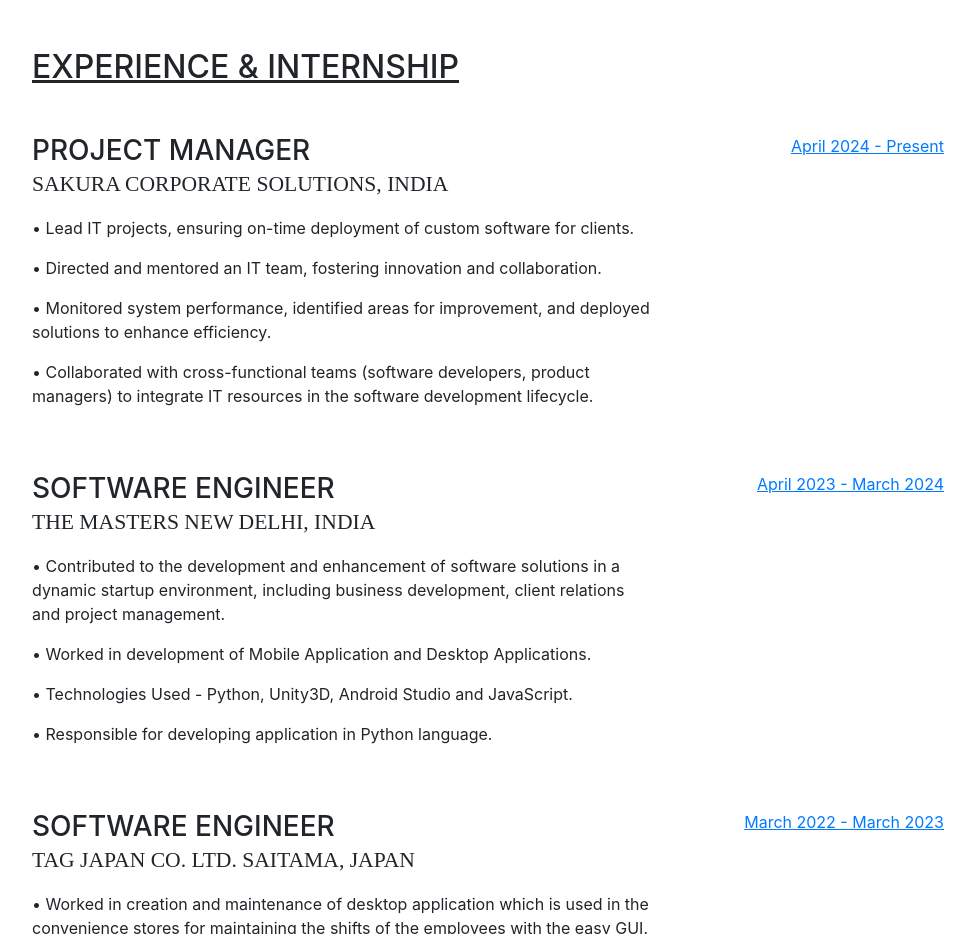
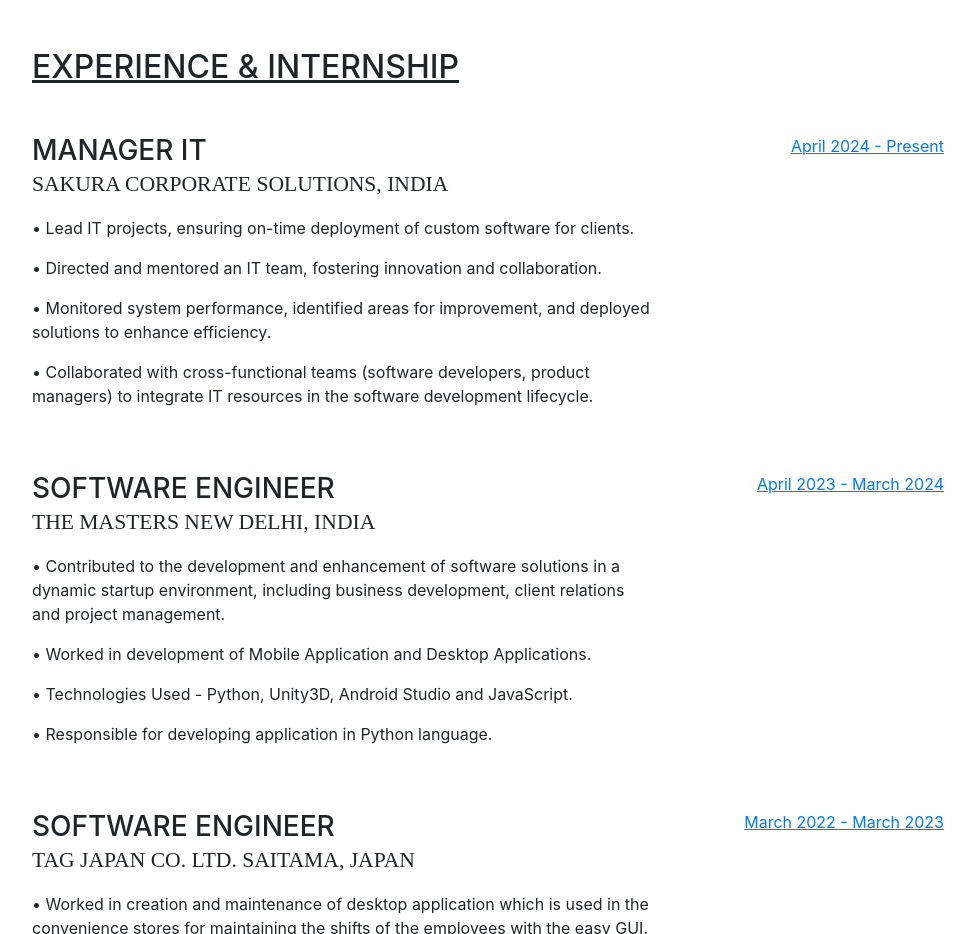
Before and after one commit to Abhishek-Gosain/abhishek-gosain.github.io, a website with bundled scripts: page index.html in a window 1280 px wide. Shown: the part 800-1734 px from the top of the page, without its empty margins (288-1263 px from the left). Built offline with nearby package versions, Linux system fonts and the light colour scheme; a web font is replaced by a local one.

Commit message:
Update index.html

```diff
--- a/index.html
+++ b/index.html
@@ -107,7 +107,7 @@
 
           <div class="resume-item d-flex flex-column flex-md-row mb-5">
             <div class="resume-content mr-auto">
-              <h3 class="mb-0">Project Manager</h3>
+              <h3 class="mb-0"> Manager IT</h3>
               <div class="subheading mb-3">Sakura Corporate Solutions, India</div>
               <p>&#x2022; Lead IT projects, ensuring on-time deployment of custom software for clients.</p>
               <p>&#x2022; Directed and mentored an IT team, fostering innovation and collaboration.</p>
```
